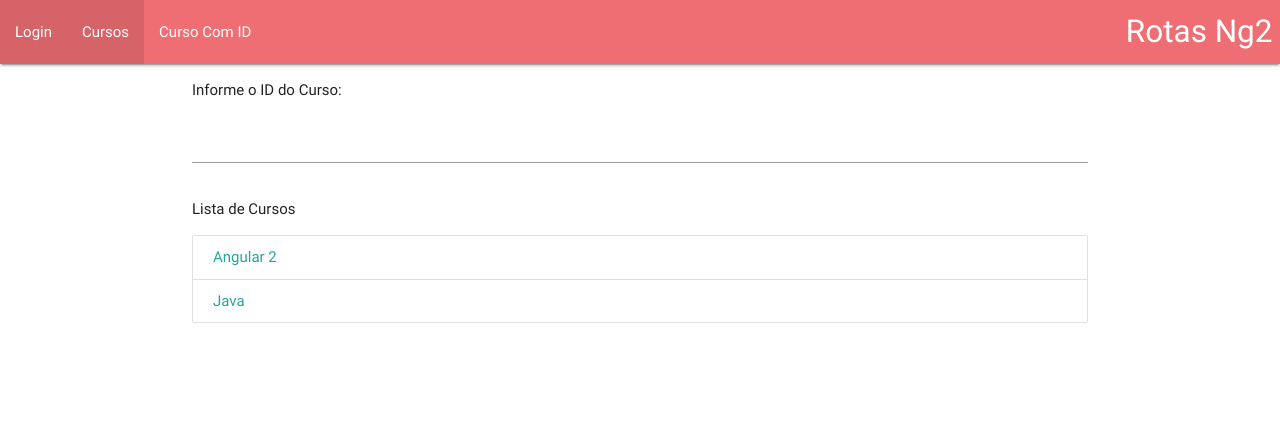
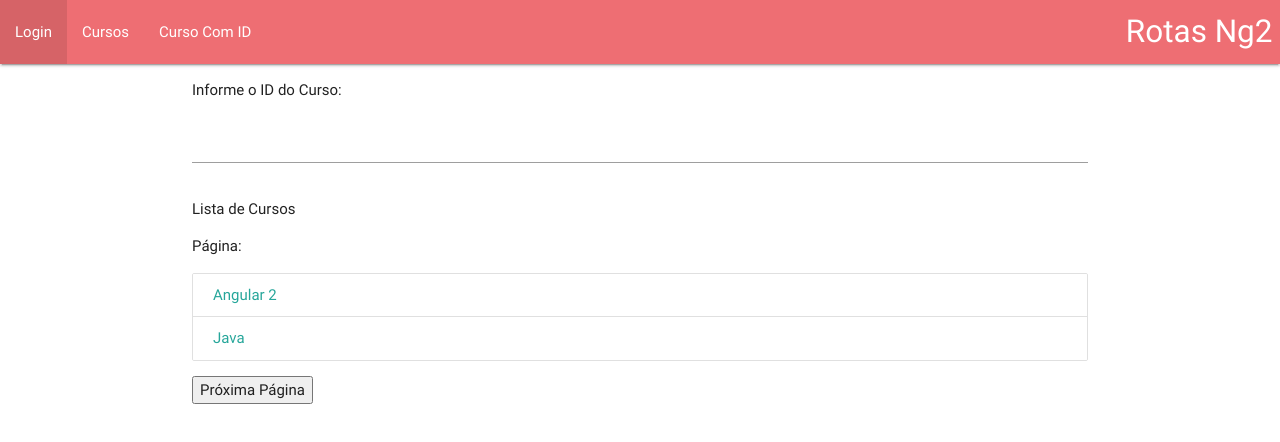
Before and after one commit to paulo-nazareth/curso_angular_v2, an Angular app in the folder aula_50_a_70/rotas/: page /cursos in a window 1280 px wide. Shown: the top 442 px of the page. Built offline with nearby package versions, Linux system fonts and the light colour scheme.

Commit message:
Curso de Angular - 56# Rotas: Definindo e Extraindo Parâmetros de URL (Query)

```diff
--- a/aula_50_a_70/rotas/src/app/app.component.html
+++ b/aula_50_a_70/rotas/src/app/app.component.html
@@ -3,7 +3,7 @@
       <a routerLink="" class="brand-logo right">Rotas Ng2</a>
       <ul id="nav-mobile" class="left hide-on-med-and-down">
         <li routerLinkActive="active"><a routerLink="/login">Login</a></li>
-        <li routerLinkActive="active"><a routerLink="/cursos">Cursos</a></li>
+        <li routerLinkActive="active"><a routerLink="/cursos" [queryParams]="{pagina:1}">Cursos</a></li>
         <li routerLinkActive="active"><a [routerLink]="['curso', idCurso.value]">Curso Com ID</a></li>
       </ul>
     </div>
--- a/aula_50_a_70/rotas/src/app/cursos/cursos.component.html
+++ b/aula_50_a_70/rotas/src/app/cursos/cursos.component.html
@@ -1,4 +1,6 @@
 <p>Lista de Cursos</p>
+<p>Página: {{ pagina }}</p>
 <div class="collection">
   <a href="#!" class="collection-item" *ngFor="let curso of cursos" [routerLink]="['/curso', curso.id]">{{ curso.nome }}</a>
 </div>
+<button (click)="proximaPagina()">Próxima Página</button>
--- a/aula_50_a_70/rotas/src/app/cursos/cursos.component.ts
+++ b/aula_50_a_70/rotas/src/app/cursos/cursos.component.ts
@@ -1,5 +1,7 @@
 import { Component, OnInit } from '@angular/core';
 import { CursosService } from './cursos.service';
+import { ActivatedRoute, Route, Router } from '@angular/router';
+import { Subscription } from 'rxjs';
 
 @Component({
   selector: 'app-cursos',
@@ -10,10 +12,31 @@
 
   cursos: any[];
 
-  constructor(private cursosService: CursosService) { }
+  pagina: number;
+
+  inscricao: Subscription;
+
+  constructor(
+    private cursosService: CursosService,
+    private route: ActivatedRoute,
+    private router: Router
+  ) { }
 
   ngOnInit() {
     this.cursos = this.cursosService.getCursos();
+    this.inscricao = this.route.queryParams.subscribe(
+      (queryParams: any) => {
+        this.pagina = queryParams['pagina'];
+      }
+    )
   }
 
+  ngOnDestroy(){
+    this.inscricao.unsubscribe();
+  }
+
+  proximaPagina(){
+  //  this.pagina++;
+    this.router.navigate(['/cursos'], {queryParams: {'pagina': ++this.pagina}});
+  }
 }
```
